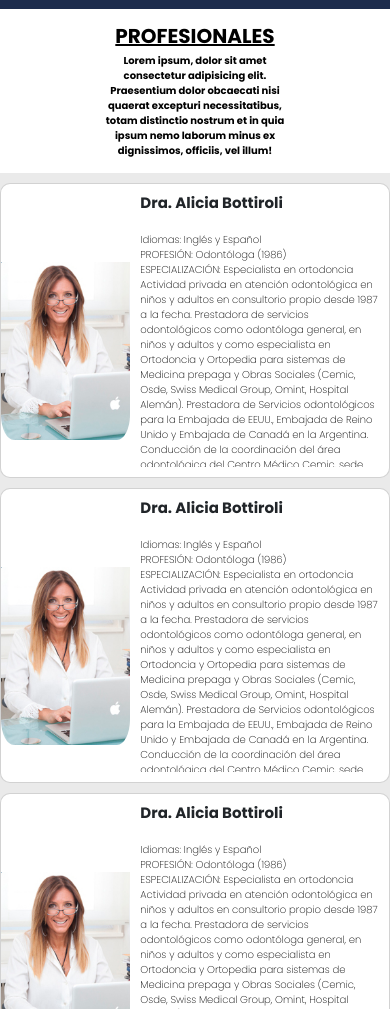
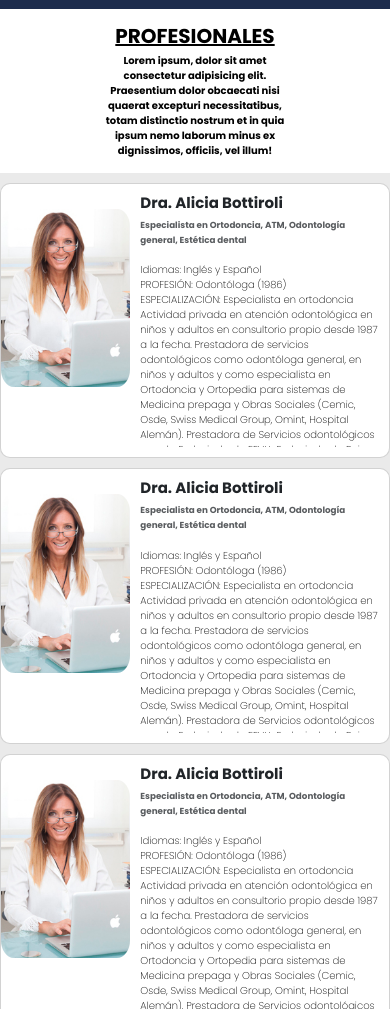
Before and after one commit to joacobottiroli/PF-Fernandez-Bottiroli, a plain HTML site: page Pages/Profesionales.html in a window 390 px wide. Shown: the part 91-1100 px from the top of the page. Drawn offline with nearby package versions, Linux system fonts and the light colour scheme.

Commit message:
arreglo de responsive en profesioonales

```diff
--- a/Pages/Profesionales.html
+++ b/Pages/Profesionales.html
@@ -40,12 +40,13 @@
             </div>
             <div class="card mb-3 mx-auto" style="max-width: 750px; max-height: 320px;">
                 <div class="row g-0">
-                  <div class="col-4 col-sm-6 col-md-4 text-center">
+                  <div class="col-4 col-md-4 text-center">
                     <img src="../Assets/Images/Dra-Bottiroli.jpg" class="img-fluid img-profesional d-block mx-auto" alt="Dra. Alicia Bottiroli">
                   </div>
-                  <div class="col-8 col-sm-6 col-md-8">
+                  <div class="col-8 col-md-8">
                     <div class="card-body">
                       <h5 class="card-title">Dra. Alicia Bottiroli</h5>
+                      <p class="card-text texto-secundario"><small class="text-body-secondary">Especialista en Ortodoncia, ATM, Odontología general, Estética dental</small></p>
                       <p class="card-text"> <br>Idiomas:  Inglés y Español
                        <br> PROFESIÓN: Odontóloga (1986)
                        <br> ESPECIALIZACIÓN: Especialista en ortodoncia
@@ -57,12 +58,13 @@
               </div>
               <div class="card mb-3 mx-auto" style="max-width: 750px; max-height: 320px;">
                 <div class="row g-0">
-                  <div class="col-4 text-center">
-                    <img src="../Assets/Images/Dra-Bottiroli.jpg" class="img-fluid img-profesional" alt="Dra. Alicia Bottiroli">
+                  <div class="col-4 col-md-4 text-center">
+                    <img src="../Assets/Images/Dra-Bottiroli.jpg" class="img-fluid img-profesional d-block mx-auto" alt="Dra. Alicia Bottiroli">
                   </div>
-                  <div class="col-8">
+                  <div class="col-8 col-md-8">
                     <div class="card-body">
                       <h5 class="card-title">Dra. Alicia Bottiroli</h5>
+                      <p class="card-text texto-secundario"><small class="text-body-secondary">Especialista en Ortodoncia, ATM, Odontología general, Estética dental</small></p>
                       <p class="card-text"> <br>Idiomas:  Inglés y Español
                        <br> PROFESIÓN: Odontóloga (1986)
                        <br> ESPECIALIZACIÓN: Especialista en ortodoncia
@@ -74,12 +76,13 @@
               </div>
               <div class="card mb-3 mx-auto" style="max-width: 750px; max-height: 320px;">
                 <div class="row g-0">
-                  <div class="col-4 text-center">
-                    <img src="../Assets/Images/Dra-Bottiroli.jpg" class="img-fluid img-profesional" alt="Dra. Alicia Bottiroli">
+                  <div class="col-4 col-md-4 text-center">
+                    <img src="../Assets/Images/Dra-Bottiroli.jpg" class="img-fluid img-profesional d-block mx-auto" alt="Dra. Alicia Bottiroli">
                   </div>
-                  <div class="col-8">
+                  <div class="col-8 col-md-8">
                     <div class="card-body">
                       <h5 class="card-title">Dra. Alicia Bottiroli</h5>
+                      <p class="card-text texto-secundario"><small class="text-body-secondary">Especialista en Ortodoncia, ATM, Odontología general, Estética dental</small></p>
                       <p class="card-text"> <br>Idiomas:  Inglés y Español
                        <br> PROFESIÓN: Odontóloga (1986)
                        <br> ESPECIALIZACIÓN: Especialista en ortodoncia
--- a/scss/layout/_main-profesionales.scss
+++ b/scss/layout/_main-profesionales.scss
@@ -2,3 +2,6 @@
     border-radius: 10%;
     margin-top: 2rem;
 }
+.texto-secundario{
+    margin: 0;
+}
--- a/scss/layout/_media425.scss
+++ b/scss/layout/_media425.scss
@@ -39,8 +39,9 @@
             div{
                 img{
                     display: block;
-                    margin: auto;
-                    padding-top: 60%;
+                    justify-self: center;
+                    align-self: center;
+                    margin-top: 2.5rem;
                 }
                 div{
                     h5{
--- a/scss/layout/_media860.scss
+++ b/scss/layout/_media860.scss
@@ -59,4 +59,19 @@
             font-size: 1.5rem;
         }
     }
+    .card-text{
+        font-size: 1.5rem;
+        overflow:scroll;
+        max-height: 200px;
+        font-weight: 200;
+        overflow-x: hidden;
+        &::-webkit-scrollbar{
+            background-color: $bg-cuadros-texto;
+            width:0rem
+        }
+        &::-webkit-scrollbar-thumb{
+            background: $bg-header-footer;
+            border-radius: 4px;
+        }
+    }
 }
```
Also changed, not shown: CSS/styles.css, scss/components/_bootstrap.scss (line endings or trailing spaces).
